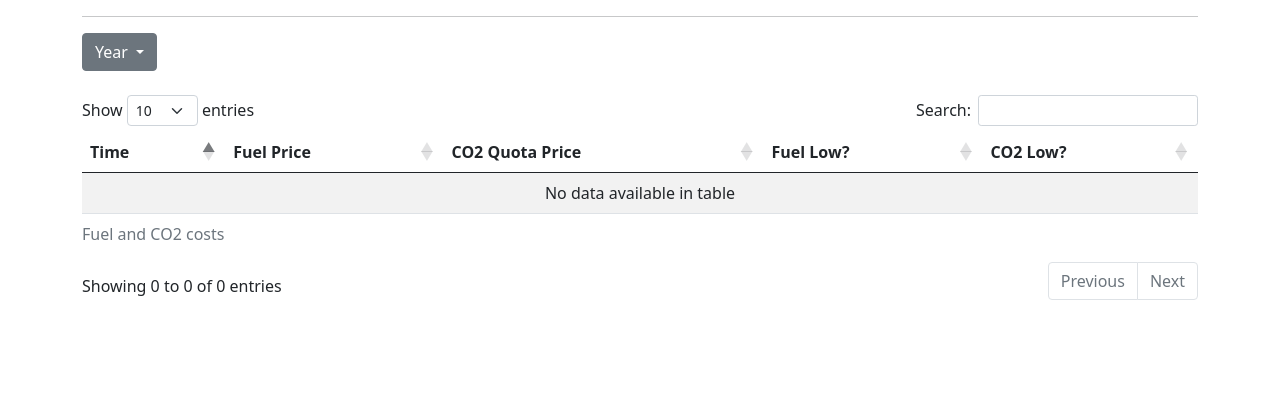
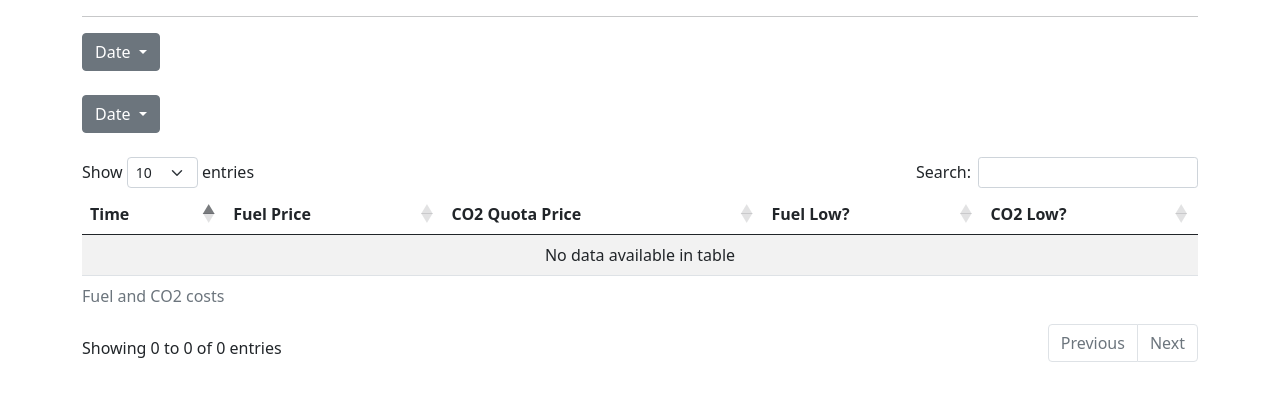
Before and after one commit to eaingaran/airline-manager4-website, a Flask app: template templates/table.html in a window 1280 px wide. Shown: the top 401 px of the page. Run offline with Flask 2, Linux system fonts and the light colour scheme; the template is opened without the code that fills it, so the values that code supplies are empty; some libraries are stand-ins or nearby versions.

Commit message:
adding addional dropdown

```diff
--- a/templates/table.html
+++ b/templates/table.html
@@ -2,16 +2,29 @@
 
 {% block content %}
   <div class="dropdown">
+    <button class="btn btn-secondary dropdown-toggle" type="button" id="dropdownMenuButton1" data-bs-toggle="dropdown" aria-expanded="false">
+      Date
+    </button>
+    <ul class="dropdown-menu" aria-labelledby="dropdownMenuButton1">
+      {% for date in dates %}
+        <li><a class="dropdown-item" href="/{{ date }}">{{ date }}</a></li>
+      {% endfor %}
+      <li><hr class="dropdown-divider"></li>
+      <li><a class="dropdown-item" href="/">Today</a></li>
+    </ul>
+  </div>
+  <br>
+  <div class="dropdown">
     <a class="btn btn-secondary dropdown-toggle" href="#" role="button" id="days" data-bs-toggle="dropdown" aria-expanded="false">
-      Year
+      Date
     </a>
 
     <ul class="dropdown-menu" aria-labelledby="days">
       {% for date in dates %}
       <li><a class="dropdown-item" href="/{{ date }}">{{ date }}</a></li>
+      {% endfor %}
       <li><hr class="dropdown-divider"></li>
       <li><a class="dropdown-item" href="/">Today</a></li>
-      {% endfor %}
     </ul>
   </div>
   <br>
```
